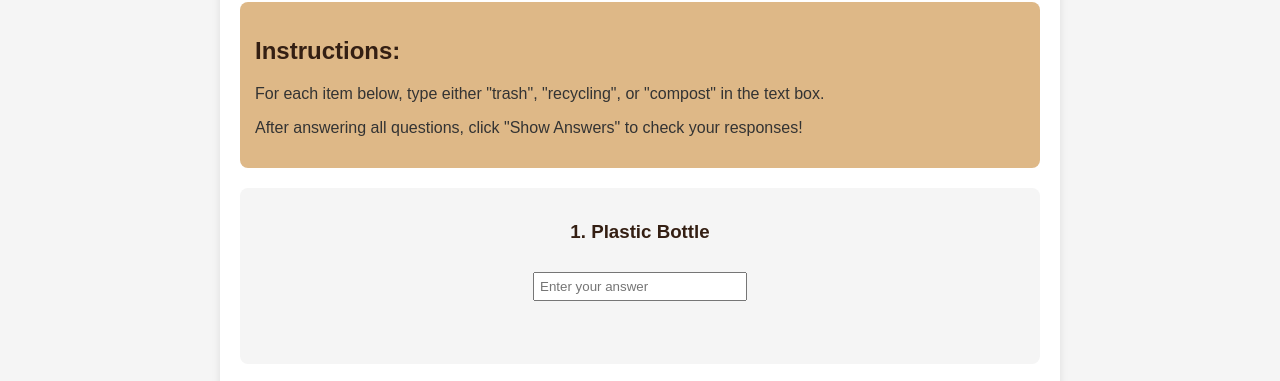
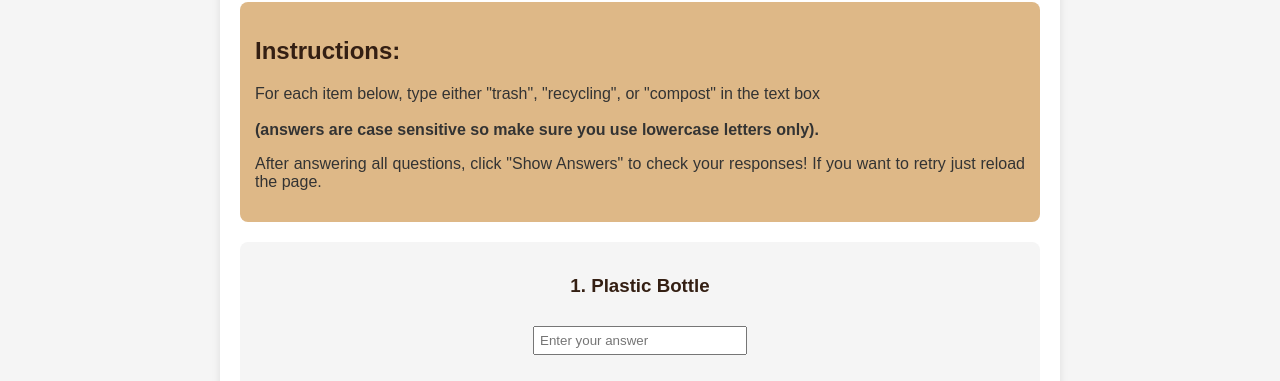
Before and after one commit to valenvenk/sdg12.info, a plain HTML site: page game.html in a window 1280 px wide. Shown: the part 390-771 px from the top of the page. Drawn offline with Linux system fonts and the light colour scheme.

Commit message:
Update game.html

```diff
--- a/game.html
+++ b/game.html
@@ -22,8 +22,12 @@
 
         <div class="instructions">
             <h2>Instructions:</h2>
-            <p>For each item below, type either "trash", "recycling", or "compost" in the text box.</p>
-            <p>After answering all questions, click "Show Answers" to check your responses!</p>
+            <p>For each item below, type either "trash", "recycling", or "compost" in the text box
+                <br>
+                <br>
+                <strong>(answers are case sensitive so make sure you use lowercase letters only).</strong>
+            </p>
+            <p>After answering all questions, click "Show Answers" to check your responses! If you want to retry just reload the page.</p>
         </div>
 
         <div class="item">
```
